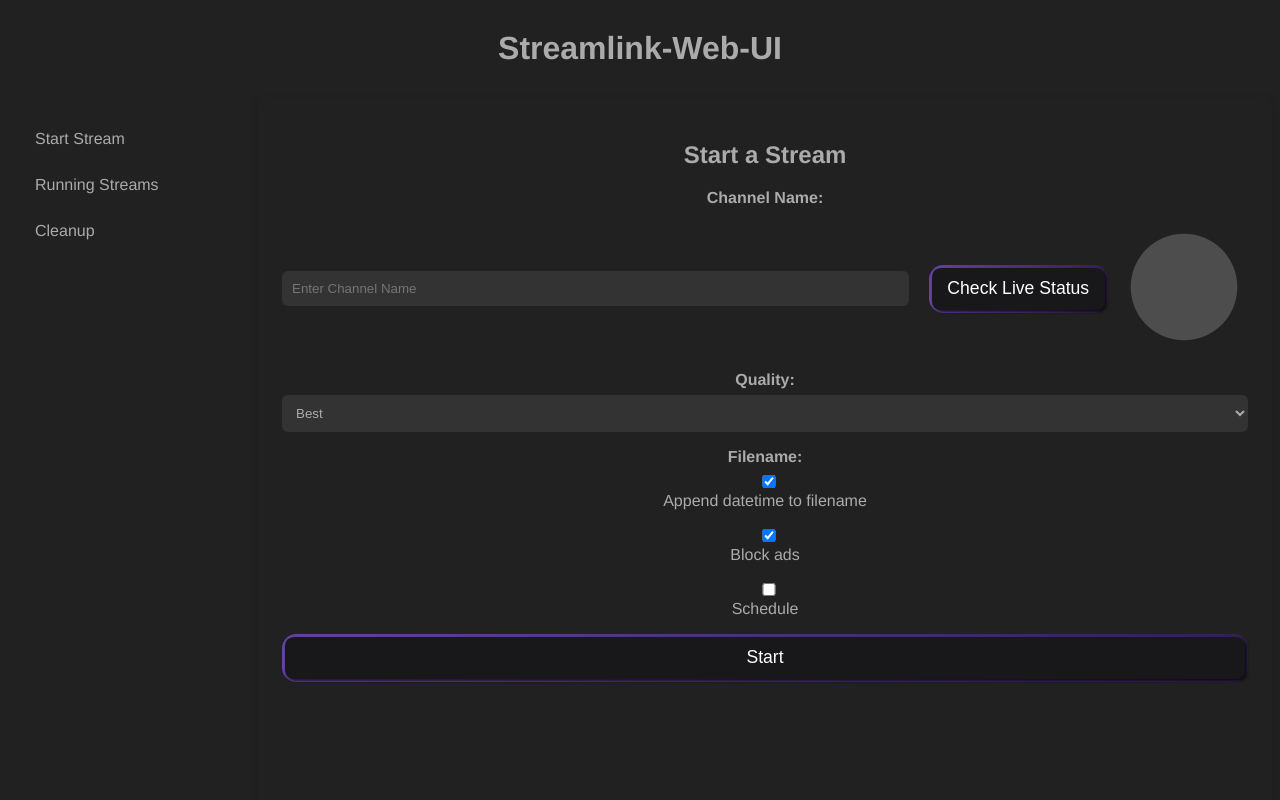
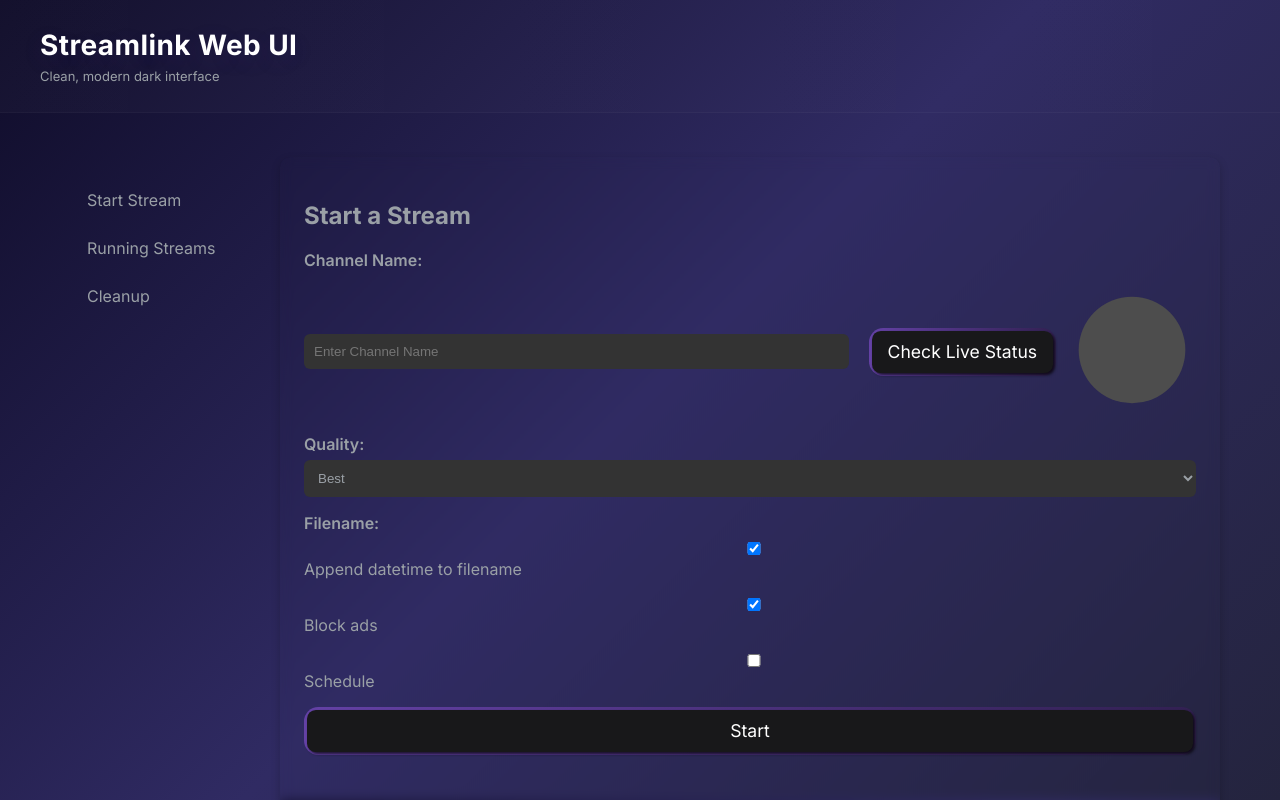
Before and after one commit to CrazyWolf13/streamlink-webui, a Vue app in the folder frontend/src/: page / in a window 1280 px wide. Shown: the top 800 px of the page. Built offline with nearby package versions, Linux system fonts and the light colour scheme.

Commit message:
Global App styles for modern dark theme
cgen-37835222ef164a1a8a228b13b92475fb

```diff
--- a/frontend/src/src/App.vue
+++ b/frontend/src/src/App.vue
@@ -1,7 +1,14 @@
 <template>
   <div id="app">
-    <h1>Streamlink-Web-UI</h1>
-    <StreamlinkUi />
+    <header class="hero">
+      <div class="hero-inner">
+        <h1 class="hero-title">Streamlink Web UI</h1>
+        <p class="hero-sub">Clean, modern dark interface</p>
+      </div>
+    </header>
+    <main class="app-shell">
+      <StreamlinkUi />
+    </main>
   </div>
 </template>
 
@@ -11,23 +18,55 @@ import '@fortawesome/fontawesome-free/css/all.css';
 
 export default {
   name: 'App',
-  components: {
-    StreamlinkUi
-  }
+  components: { StreamlinkUi }
 };
 </script>
 
 <style>
-#app {
-  font-family: Avenir, Helvetica, Arial, sans-serif;
-  -webkit-font-smoothing: antialiased;
-  -moz-osx-font-smoothing: grayscale;
-  text-align: center;
-  color: #ababab;
-  margin-top: 30px;
+@import url('https://fonts.googleapis.com/css2?family=Inter:wght@400;600;700&display=swap');
+
+:root{
+  --bg-1: #0f0c29;
+  --bg-2: #302b63;
+  --bg-3: #24243e;
+  --card: rgba(255,255,255,0.04);
+  --muted: #9aa0a6;
+  --accent: #6441a5; /* twitch-like */
 }
 
-body {
-  background-color: #212121;  ;
+*{box-sizing:border-box}
+html,body,#app{height:100%;margin:0}
+body{
+  font-family: 'Inter', system-ui, -apple-system, 'Segoe UI', Roboto, 'Helvetica Neue', Arial;
+  background: linear-gradient(135deg,var(--bg-1),var(--bg-2),var(--bg-3));
+  color: var(--muted);
+  -webkit-font-smoothing:antialiased;
+  -moz-osx-font-smoothing:grayscale;
 }
+
+.hero{
+  padding: 28px 24px;
+  background: linear-gradient(90deg, rgba(255,255,255,0.02), transparent);
+  border-bottom: 1px solid rgba(255,255,255,0.03);
+}
+
+.hero-inner{max-width:1200px;margin:0 auto;display:flex;flex-direction:column;align-items:flex-start;gap:6px}
+.hero-title{
+  margin:0;color:#fff;font-size:28px;font-weight:700;letter-spacing:0.4px;text-shadow:0 6px 24px rgba(100,65,165,0.12)
+}
+.hero-sub{margin:0;color:var(--muted);font-size:13px}
+
+.app-shell{max-width:1200px;margin:24px auto;padding:20px}
+
+/* Make StreamlinkUi content appear as elevated card */
+.content{background:var(--card);backdrop-filter:blur(6px);border-radius:12px;padding:22px;color:inherit}
+
+/* Stronger default card shadows for inner items */
+.stream-box{box-shadow:0 10px 30px rgba(2,6,23,0.6)}
+
+/* Accent links */
+a{color:var(--accent)}
+
+/* Ensure smaller UI elements look crisp */
+button{font-family:inherit}
 </style>
```
